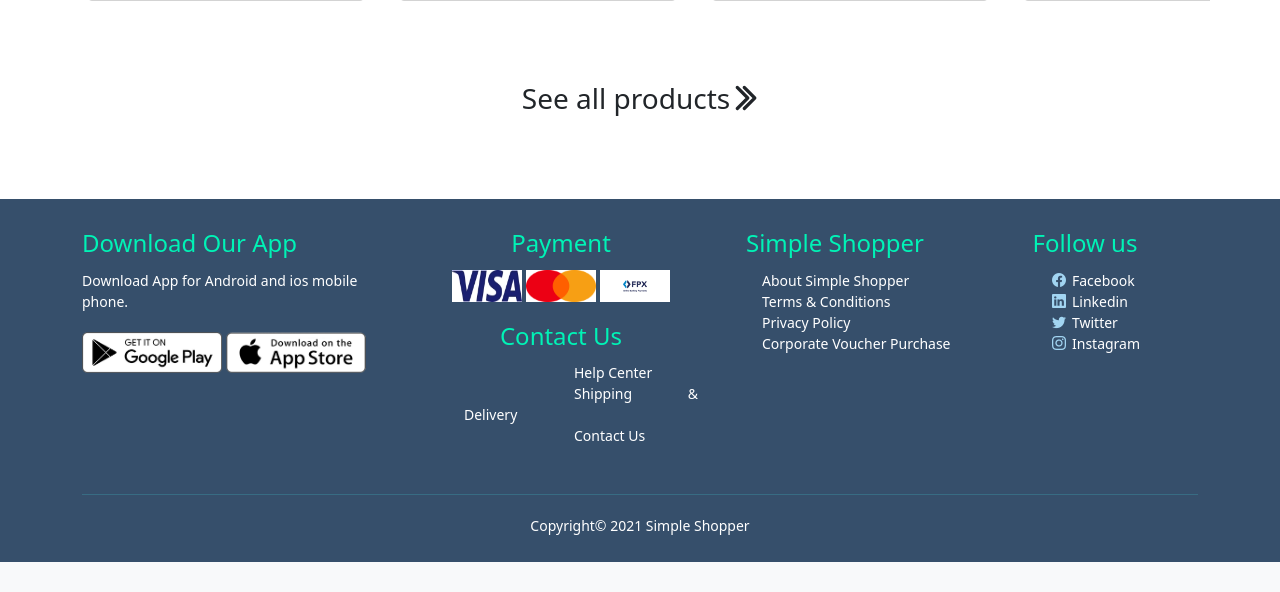
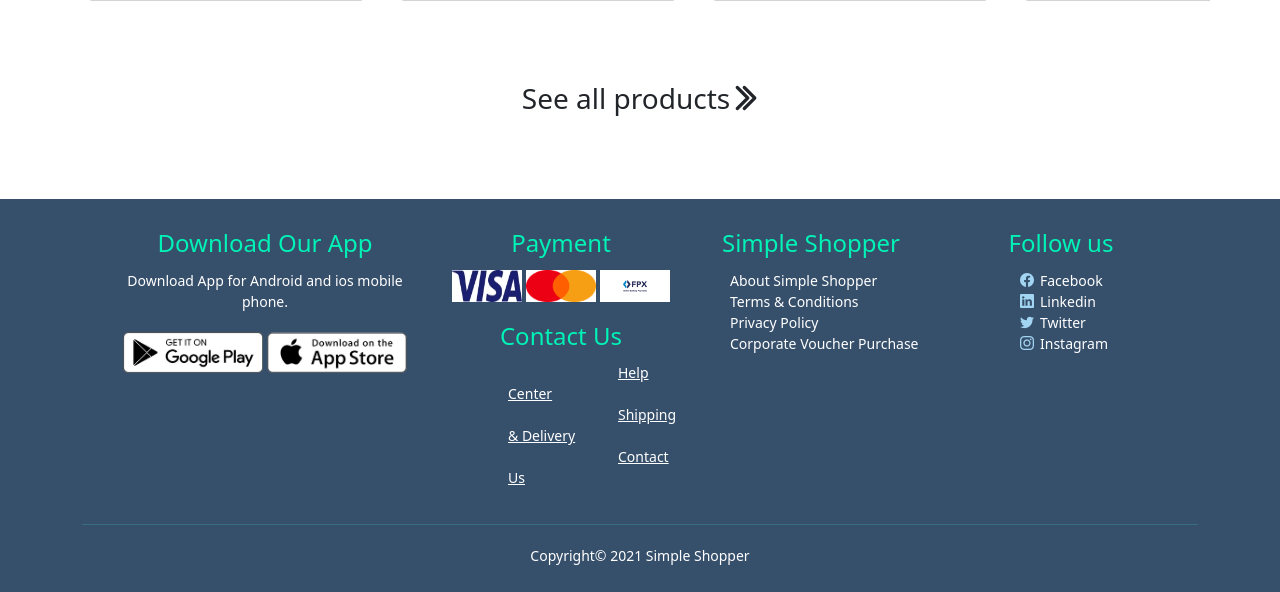
Before and after one commit to owen0712/simple-shopper, a PHP site: page /src/index.html in a window 1280 px wide. Shown: the part 3504-4096 px from the top of the page. Before the commit the page ends 4066 px from the top, so only its background shows below. Run offline with PHP 8.4, Linux system fonts and the light colour scheme; some libraries are stand-ins or nearby versions.

Commit message:
Footer style

```diff
--- a/style/footer.css
+++ b/style/footer.css
@@ -1,103 +1,88 @@
-/* footer  */
-.row a{
-text-decoration: none;
-color: rgb(0, 0, 0);
-}
-
-.social-text {
-padding: 0.7rem 0;
-font-size: 1rem;
-}
-
-.social-media {
-display: flex;
-justify-content:center;
-}
-
-.social-icon {
-height: 50px;
-width: 50px;
-display: flex;
-justify-content: center;
-align-items: center;
-margin: 0 0.45rem;
-color: #333;
-border-radius: 50%;
-border: 1px solid #333;
-text-decoration: none;
-font-size: 1.1rem;
-transition: 0.3s;
-}
-
-.col-md-6 input::placeholder {
-color: #aaa;
-font-weight: 500;
-font-size: 15px;
-}
-
-
-.footer{
-background:#364F6B;
-color:#ffffff ;
+.footer {
+    background: #364F6B;
+    color: #ffffff;
     font-size: 14px;
     padding: 30px 0 10px;
     width: 100%;
+    justify-content: center;
 }
 
-.footer p{
+.footer .row {
+    justify-content: center;
+}
+
+.footer p {
     color: #ffffff;
 }
 
-.footer h4{
+.footer h4 {
     color: rgb(0, 243, 182);
     margin-bottom: 12px;
 }
 
-.footer-col-1, .footer-col-2, .footer-col-3,.footer-col-4{
+.footer-col-1,
+.footer-col-2,
+.footer-col-3,
+.footer-col-4 {
+    text-align: center;
     min-width: 250px;
-margin-bottom: 12px;
 }
 
-.footer-col-1{
-flex-basis:30%;
+.footer-col-1 {
+    align-items: center;
+    flex-basis: 30%;
 }
 
-.footer-col-2{
-flex:1;
+.footer-col-2 {
     text-align: center;
+    flex-basis: 20%;
+    justify-content: center;
 }
 
-.footer-col-2 img{
+.footer-col-2 img {
     width: 70px;
     height: 32px;
 }
 
-.footer-col-3, .footer-col-4{
-flex-basis: 12%;
+.footer-col-3 {
+    flex-basis: 10%;
     text-align: center;
 }
 
-ul{
-list-style-type: none;
-text-align:justify;
-padding-left: 40px;
+.footer-col-4 {
+    flex-basis: 5%;
+    text-align: center;
 }
 
-.app-logo{
+ul {
+    list-style-type: none;
+    text-align: justify;
+    justify-content: center;
+}
+
+.footer-col-2 ul {
+    padding-left: 60px;
+}
+
+li {
+    color: #ffffff;
+}
+
+.app-logo {
     margin-top: 20px;
 }
 
-.app-logo img{
+.app-logo img {
     width: 140px;
 }
 
-.footer hr{
+.footer hr {
     border: none;
     background: #3fc1c9;
     height: 1px;
     margin: 20px 0;
 }
 
-.copyright{
+.copyright {
     text-align: center;
 }
```
Lines whose indentation alone changed are shown as unchanged.
